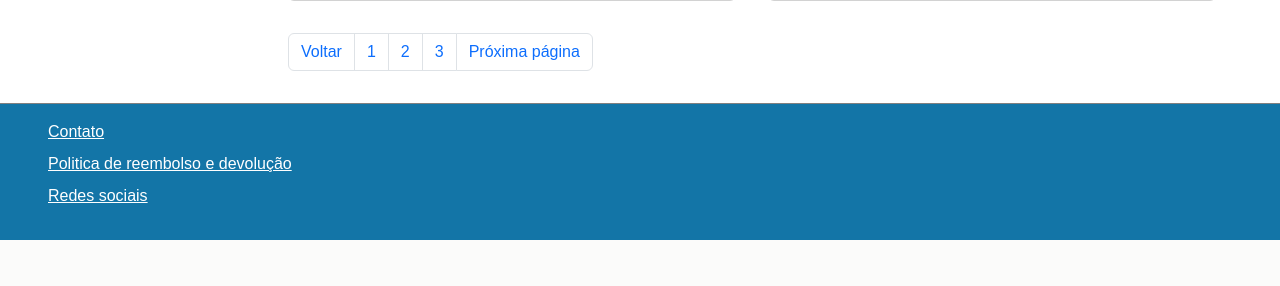
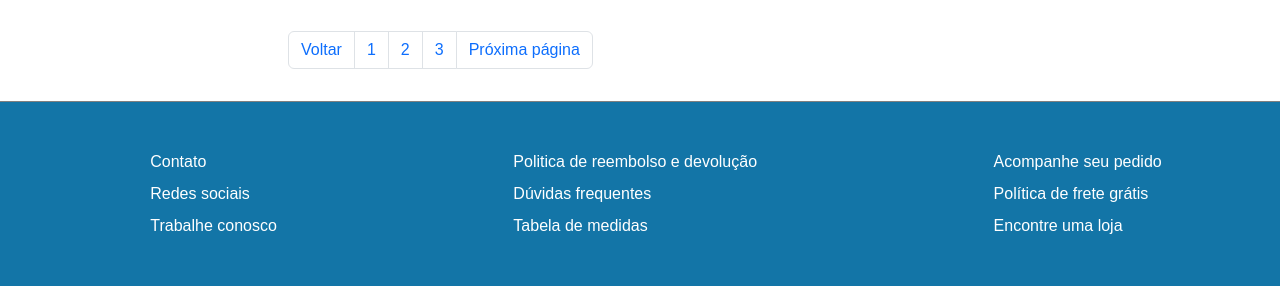
Before and after one commit to bernardommedeiros/E-Commerce, a Flask app: page /feminino in a window 1280 px wide. Shown: the part 2422-2708 px from the top of the page. Before the commit the page ends 2662 px from the top, so only its background shows below. Run offline with Flask 2, Linux system fonts and the light colour scheme; some libraries are stand-ins or nearby versions.

Commit message:
Desenvolvimento site

```diff
--- a/config.py
+++ b/config.py
@@ -2,4 +2,4 @@ import pymysql
 
 DEBUG = True
 
-MYSQL_CONN = pymysql.connect(host='nicollasprado.mysql.pythonanywhere-services.com', port=3306, user='nicollasprado', password='ecommerce14', database='nicollasprado$ecommerce')
+# MYSQL_CONN = pymysql.connect(host='nicollasprado.mysql.pythonanywhere-services.com', port=3306, user='nicollasprado', password='ecommerce14', database='nicollasprado$ecommerce')
--- a/ecommerce/db/CreateDatabase.sql
+++ b/ecommerce/db/CreateDatabase.sql
@@ -1,11 +1,11 @@
 USE ecommerce;
 
-CREATE TABLE users{
+CREATE TABLE users(
     id integer not null auto_increment,
     first_name VARCHAR(100) not null,
     last_name VARCHAR(100) not null,
     age INT not null,
     PRIMARY KEY(id)
-};
+);
 
 INSERT INTO users (first_name, last_name, age) VALUES ('Pedro', 'Cabral', 25)
--- /dev/null
+++ b/ecommerce/static/styles/footer.css
@@ -0,0 +1,19 @@
+footer{
+    display: flex;
+    flex-direction: row;
+    justify-content: space-around;
+    background-color: var(--headerColor);
+    padding: 3em 1em 2em 1em;
+    border-top: 1px solid gray;
+}
+
+footer ol {
+    display: flex;
+    flex-direction: column;
+    gap: .5em;
+}
+
+footer ol li a{
+    color: white;
+    text-decoration: none;
+}
--- a/ecommerce/static/styles/global.css
+++ b/ecommerce/static/styles/global.css
@@ -32,19 +32,3 @@ body{
     max-width: 100vw;
     max-height: 100vh;
 }
-
-footer{
-    background-color: var(--headerColor);
-    padding: 1em;
-    border-top: 1px solid gray;
-}
-
-footer ol {
-    display: flex;
-    flex-direction: column;
-    gap: .5em;
-}
-
-footer ol li a{
-    color: white;
-}
--- a/ecommerce/static/styles/header.css
+++ b/ecommerce/static/styles/header.css
@@ -108,3 +108,16 @@ nav div button.dropdown-toggle:hover{
 nav div button.dropdown-toggle:after{
     content: none;
 }
+
+
+nav ol li div.carrinho{
+    display: flex;
+    flex-direction: column;
+}
+
+nav ol li div.login form div.recuperarConta{
+    display: flex;
+    flex-direction: column;
+    gap: .5em;
+    margin-top: .5em;
+}
--- a/ecommerce/templates/base.html
+++ b/ecommerce/templates/base.html
@@ -7,6 +7,7 @@
     <link rel="stylesheet" href="../static/css/bootstrap.min.css">
     <link rel="stylesheet" href="../static/styles/global.css">
     <link rel="stylesheet" href="../static/styles/header.css">
+    <link rel="stylesheet" href="../static/styles/footer.css">
     {% block css %}{% endblock %}
 </head>
 <body>
@@ -22,7 +23,7 @@
                     <input id="input" type="text" name="" placeholder="Buscar produtos">
                 </li>
                 <li>
-                    <div class="dropdown"></div>
+                    <div class="dropdown carrinho">
                         <button type="button" class="btn btn-primary dropdown-toggle" data-bs-toggle="dropdown" aria-expanded="false" data-bs-auto-close="outside">
                             <img src="../static/imgs/icons/carrinho.svg" alt="carrinho">
                         </button>
@@ -31,9 +32,9 @@
                           <a href="#">Limpar carrinho</a>
                         </form>
                       </div>
-                    <div class="dropdown">
+                    <div class="dropdown login">
                         <button type="button" class="btn btn-primary dropdown-toggle" data-bs-toggle="dropdown" aria-expanded="false" data-bs-auto-close="outside">
-                          <img src="../static/imgs/icons/user.svg" alt="">
+                          <img src="../static/imgs/icons/user.svg" alt="usuario">
                         </button>
                         <form class="dropdown-menu p-4">
                           <div class="mb-3">
@@ -53,8 +54,10 @@
                             </div>
                           </div>
                           <button type="submit" class="btn btn-primary">Entrar</button>
-                          <a href="recuperarSenha">Esqueci minha senha</a>
-                          <a href="registrar">Criar conta</a>
+                          <div class="recuperarConta">
+                            <a href="recuperarSenha">Esqueci minha senha</a>
+                            <a href="registrar">Criar conta</a>
+                          </div>
                         </form>
                       </div>
                 </li>
@@ -134,8 +137,18 @@
     <footer>
         <ol>
             <li><a href="">Contato</a></li>
-            <li><a href="">Politica de reembolso e devolução</a></li>
             <li><a href="">Redes sociais</a></li>
+            <li><a href="">Trabalhe conosco</a></li>
+        </ol>
+        <ol>
+          <li><a href="">Politica de reembolso e devolução</a></li>
+          <li><a href="">Dúvidas frequentes</a></li>
+          <li><a href="">Tabela de medidas</a></li>
+        </ol>
+        <ol>
+          <li><a href="">Acompanhe seu pedido</a></li>
+          <li><a href="">Política de frete grátis</a></li>
+          <li><a href="">Encontre uma loja</a></li>
         </ol>
     </footer>
 
--- a/run.py
+++ b/run.py
@@ -1,4 +1,4 @@
 from ecommerce import app
 
 if __name__ == "__main__":
-    app.run("localhost", 5001)
+    app.run()
```
